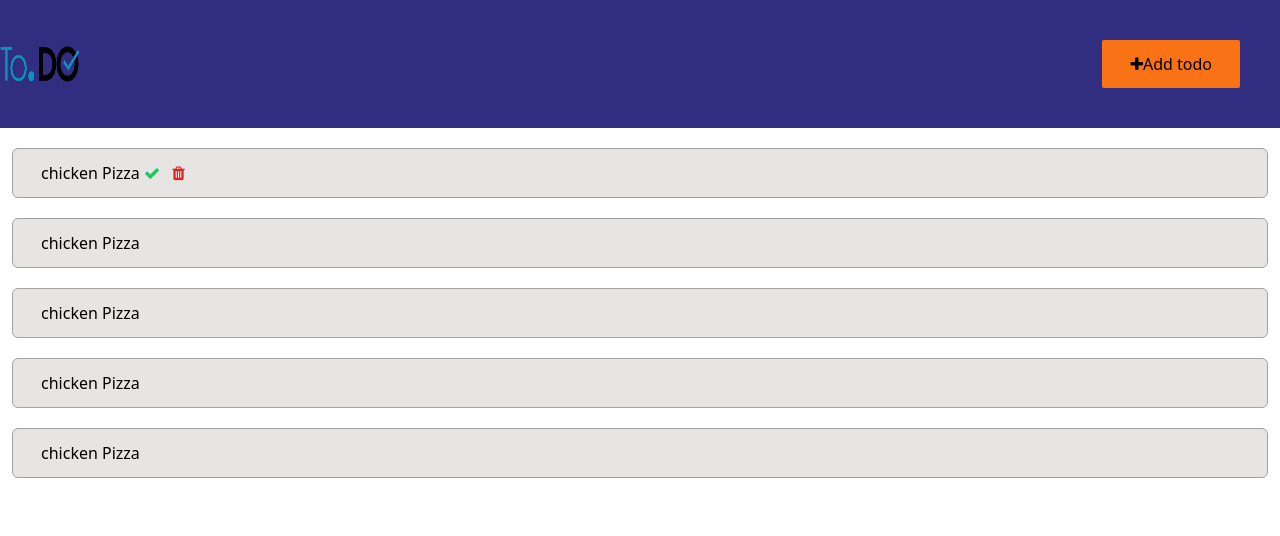
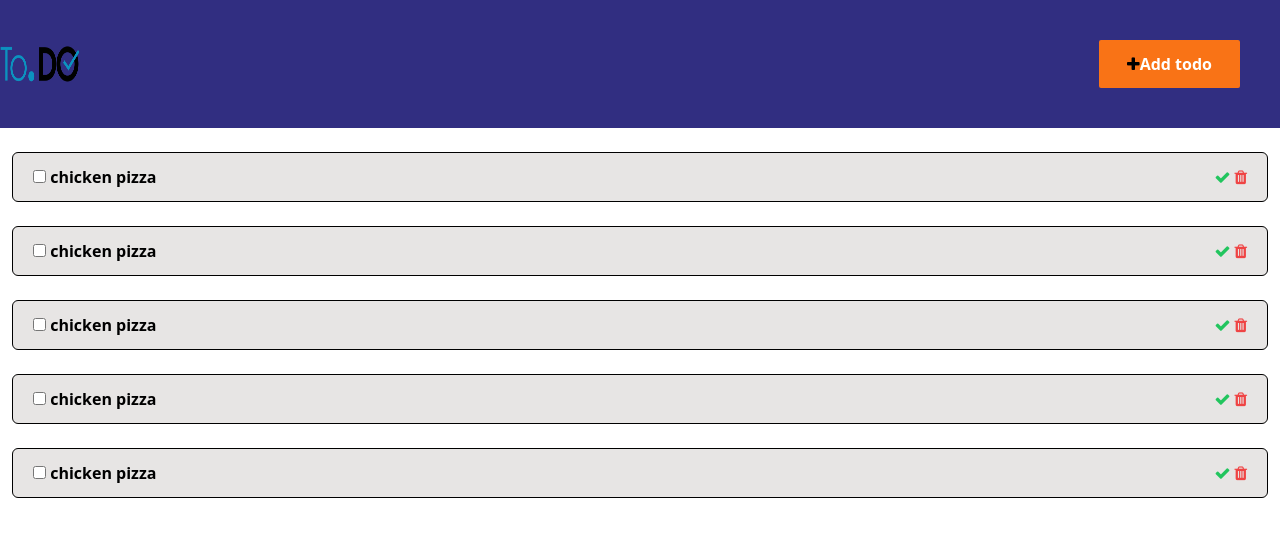
Before and after one commit to kesselleg/todolistproject, a website: page html/index.html in a window 1280 px wide. Drawn offline with Linux system fonts and the light colour scheme.

Commit message:
todolistapp

```diff
--- a/html/index.html
+++ b/html/index.html
@@ -10,21 +10,98 @@
 <body>
    <div class="flex justify-between  bg-indigo-900 ">
    <img src="../img/to1.png" alt="" class="w-20">
-   <button class="bg-orange-500 m-10 px-7  py-3 rounded-sm"> <a href="../html/index2.html"><i class="fa fa-plus"></i>Add todo</a></button>
+   <button class="bg-orange-500 m-10 px-7  py-3 rounded-sm text-white font-bold gap-2 "> <a href="../html/index2.html"><i class="fa fa-plus text-black"></i>Add todo</a></button>
    </div>
 
-<ul class="cursor-pointer items-center ">
+<div class="w-auto bg-stone-200 flex justify-between mx-3 rounded-md my-6 px-5 py-3 items-center border border-black">
+   <div class="">
+    <input type="checkbox" class="bg-gray-300">
+    <label for="checkbox" class="font-bold">chicken pizza</label>
+   </div>
+
+    <div class="flex gap-1">
+        <button class="fa fa-check text-green-500"></button>
+    <button class="fa fa-trash text-red-500"></button>
+    </div>
+
+</div>
+
+<div class="w-auto bg-stone-200 flex justify-between mx-3 rounded-md my-6 px-5 py-3 items-center border border-black">
+    <div class="">
+     <input type="checkbox" class="bg-gray-300">
+     <label for="checkbox" class="font-bold">chicken pizza</label>
+    </div>
+
+     <div class="flex gap-1">
+         <button class="fa fa-check text-green-500"></button>
+     <button class="fa fa-trash text-red-500"></button>
+     </div>
 
 
-        <li class="mx-3 my-5 px-7 py-3 bg-stone-200 hover:bg-stone-400 justify-between border border-neutral-400 rounded-md">
-            <span class="">chicken Pizza</span>
-            <i class="fa fa-check text-green-500"></i>
-            <i class="fa fa-trash text-red-600 ml-2"></i>
-        </li>
-        <li class="mx-3 my-5 px-7  py-3 bg-stone-200 border border-neutral-400 rounded-md">chicken Pizza</li>
-    <li class="mx-3 my-5 px-7  py-3 bg-stone-200 border border-neutral-400 rounded-md ">chicken Pizza</li>
-    <li class="mx-3 my-5 px-7  py-3 bg-stone-200 border border-neutral-400 rounded-md ">chicken Pizza</li>
-    <li class="mx-3 my-5 px-7  py-3 bg-stone-200 border border-neutral-400 rounded-md ">chicken Pizza</li>
-</ul>
+ </div>
+
+
+ <div class="w-auto bg-stone-200 flex justify-between mx-3 rounded-md my-6 px-5 py-3 items-center border border-black">
+    <div class="">
+     <input type="checkbox" class="bg-gray-300">
+     <label for="checkbox" class="font-bold">chicken pizza</label>
+    </div>
+
+     <div class="flex gap-1">
+         <button class="fa fa-check text-green-500"></button>
+     <button class="fa fa-trash text-red-500"></button>
+     </div>
+
+
+
+
+
+ </div>
+
+
+
+
+
+ <div class="w-auto bg-stone-200 flex justify-between mx-3 rounded-md my-6 px-5 py-3 items-center border border-black">
+    <div class="">
+     <input type="checkbox" class="bg-gray-300">
+     <label for="checkbox" class="font-bold">chicken pizza</label>
+    </div>
+
+     <div class="flex gap-1">
+         <button class="fa fa-check text-green-500"></button>
+     <button class="fa fa-trash text-red-500"></button>
+     </div>
+
+
+
+
+
+ </div>
+
+
+
+ <div class="w-auto bg-stone-200 flex justify-between mx-3 rounded-md my-6 px-5 py-3 items-center border border-black">
+    <div class="">
+     <input type="checkbox" class="text-gray-600">
+     <label for="checkbox" class="font-bold">chicken pizza</label>
+    </div>
+
+     <div class="flex gap-1">
+         <button class="fa fa-check text-green-500"></button>
+     <button class="fa fa-trash text-red-500"></button>
+     </div>
+
+
+
+
+
+ </div>
+
+
+
+
+
+
 </body>
 </html>
```
Also changed, not shown: html/index2.html (+7 -4 lines), src/output.css.
